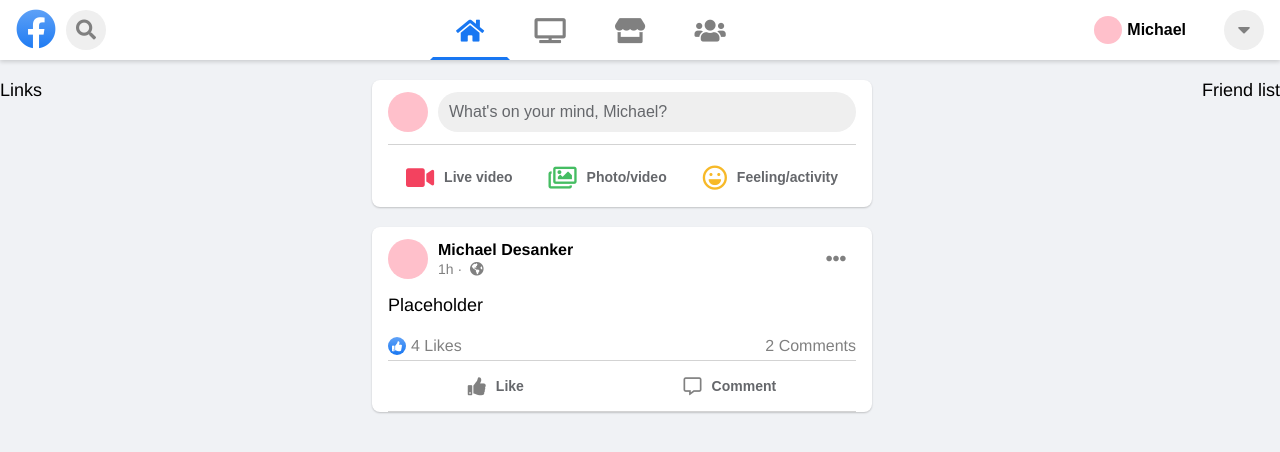
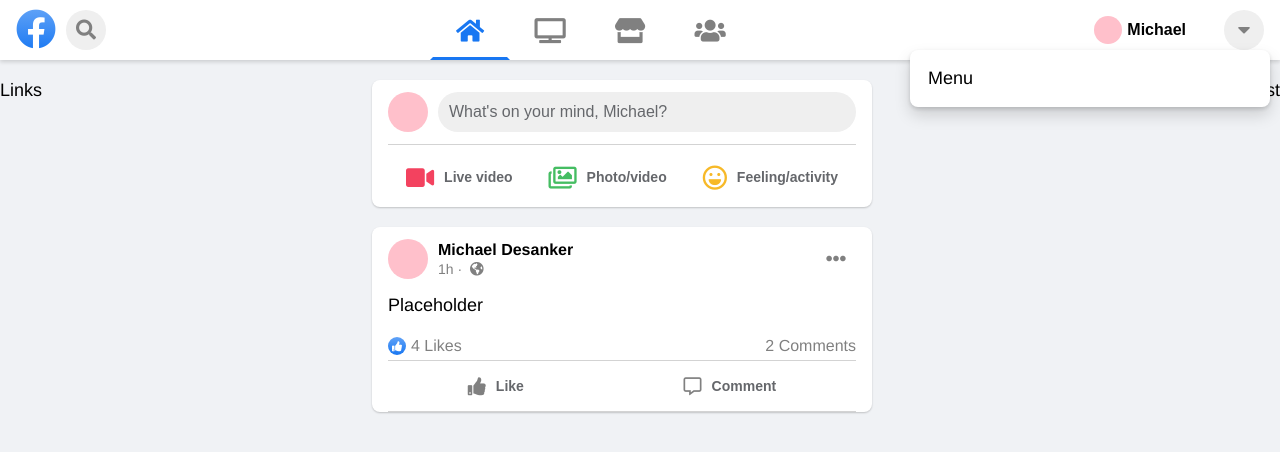
Before and after one commit to mdesanker/facebook-clone, a React (Create React App) app: page / in a window 1280 px wide. Shown: the top 452 px of the page. Built offline with nearby package versions, Linux system fonts and the light colour scheme; no server answers.

Commit message:
Position option menu on page

```diff
--- a/src/components/elements/Card.js
+++ b/src/components/elements/Card.js
@@ -1,14 +1,21 @@
 import styled, { css } from "styled-components";
 
-const Card = ({ children, radius, padding, width, feed }) => {
+const Card = ({ children, radius, padding, width, feed, custom }) => {
   return (
-    <CardWrapper radius={radius} padding={padding} width={width} feed={feed}>
+    <CardWrapper
+      radius={radius}
+      padding={padding}
+      width={width}
+      feed={feed}
+      custom={custom}
+    >
       {children}
     </CardWrapper>
   );
 };
 
 const CardWrapper = styled.div`
+  position: ${(props) => (props.absolute ? "absolute" : "static")};
   background-color: white;
   padding: ${(props) => (props.padding ? props.padding : "1rem")};
   border-radius: ${(props) => (props.radius ? props.radius : "8px")};
@@ -27,6 +34,12 @@
     css`
       box-shadow: 0 1px 2px rgba(0, 0, 0, 0.2);
     `}
+
+    ${(props) =>
+    props.custom &&
+    css`
+      ${props.custom}
+    `}
 `;
 
 export default Card;
--- a/src/components/views/home/header/Header.js
+++ b/src/components/views/home/header/Header.js
@@ -1,12 +1,18 @@
+import { Fragment, useState } from "react";
 import styled from "styled-components";
 import RoundBtn from "../../../elements/RoundBtn";
+import OptionsMenu from "../popups/OptionsMenu";
 import CenterNav from "./CenterNav";
 import Logo from "./Logo";
 import ProfileTab from "./ProfileTab";
 import SearchBtn from "./SearchBtn";
 
 const Header = () => {
+  const [optionsVisible, setOptionsVisible] = useState(true);
+
   return (
+    <Fragment>
+      {optionsVisible && <OptionsMenu />}
       <HeaderWrapper>
         <HeaderSection>
           <Logo />
@@ -20,6 +26,7 @@
           <RoundBtn icon="down" gray />
         </HeaderSection>
       </HeaderWrapper>
+    </Fragment>
   );
 };
 
@@ -45,6 +52,7 @@
   display: flex;
   justify-content: space-between;
   align-items: center;
+  z-index: -1;
 `;
 
 export default Header;
--- a/src/components/views/home/popups/OptionsMenu.js
+++ b/src/components/views/home/popups/OptionsMenu.js
@@ -1,9 +1,16 @@
 import { Fragment } from "react";
-import ReactDOM from "react-dom;";
+import ReactDOM from "react-dom";
 import Card from "../../../elements/Card";
 
 const Options = () => {
-  return <Card>Options</Card>;
+  return (
+    <Card
+      width="360px"
+      custom="position: fixed; top: 50px; right: 10px; z=index: 500;"
+    >
+      Menu
+    </Card>
+  );
 };
 
 const OptionsMenu = () => {
```
Lines whose indentation alone changed are shown as unchanged.
